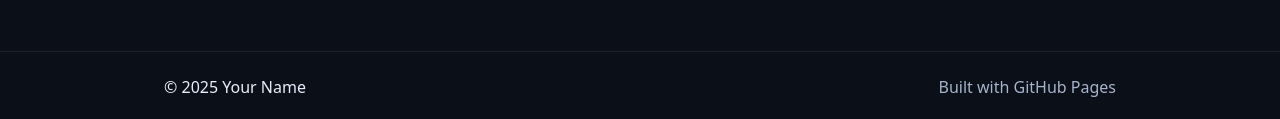
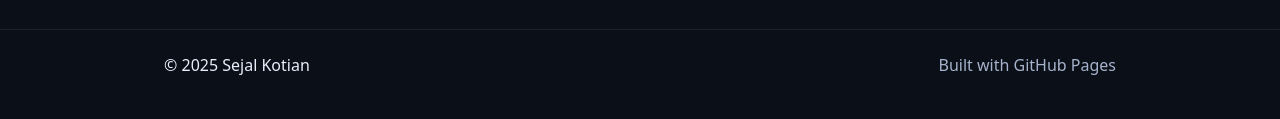
Before and after one commit to SejalKotian/SejalKotian, a plain HTML site: page index.html in a window 1280 px wide. Shown: the part 2564-2683 px from the top of the page. Drawn offline with Linux system fonts and the light colour scheme.

Commit message:
Update footer name and remove resume link

```diff
--- a/index.html
+++ b/index.html
@@ -17,7 +17,6 @@
         <a href="#projects">Projects</a>
         <a href="#about">About</a>
         <a href="#contact">Contact</a>
-        <a class="btn" href="resume.pdf" target="_blank" rel="noopener">Resume</a>
       </div>
     </nav>
 
@@ -150,7 +149,7 @@
 
   <footer class="footer">
     <div class="container footer-inner">
-      <span>© <span id="year"></span> Your Name</span>
+      <span>© <span id="year"></span> Sejal Kotian</span>
       <span class="muted">Built with GitHub Pages</span>
     </div>
   </footer>
```
